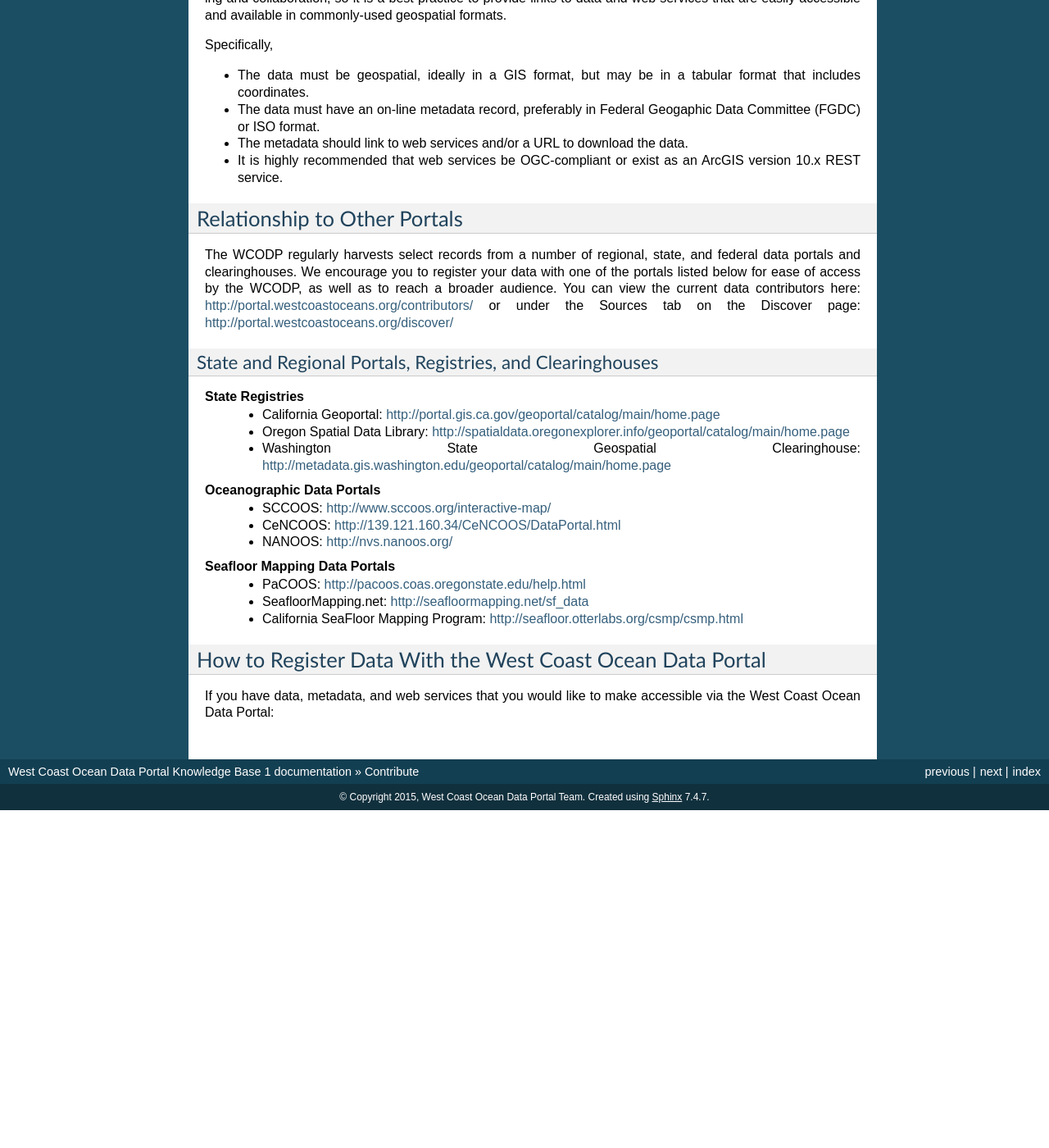
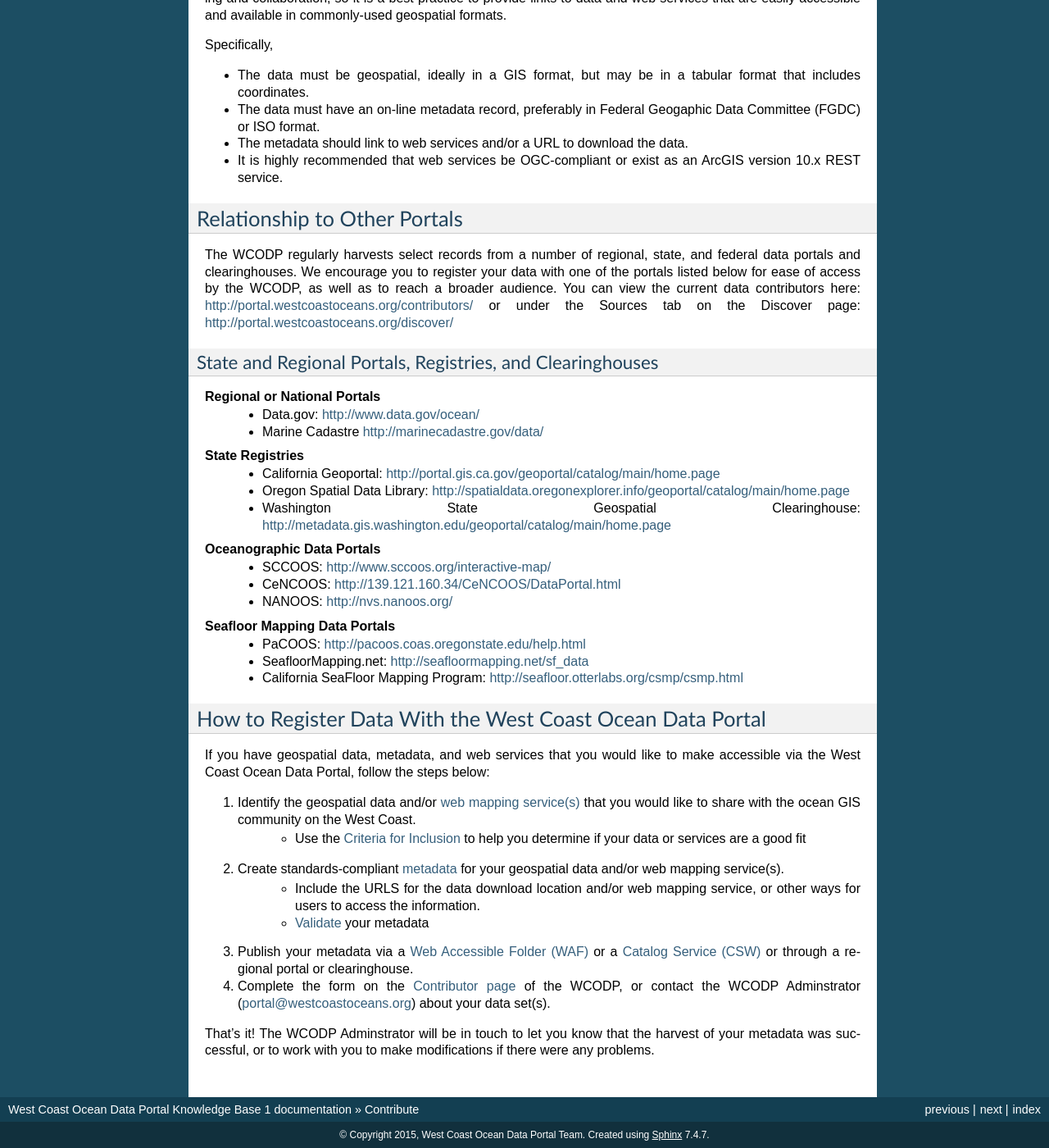
Before and after one commit to WCGA/knowledge-base, a Sphinx documentation site: the page built from docs/contribute/contribute.rst, in a window 1280 px wide and 1400 px high, scrolled down 739 px. Shown: the whole window at 82% size. Built offline with Sphinx 7.4.7, drawn with Linux system fonts in a browser that asks for light colours; before the commit the page ends 1727 px from its top, so only the background shows below that; some of the changed text lies outside the part shown.

Commit message:
Add content to catalogs and contribute sections

```diff
--- a/docs/catalogs/catalogs.rst
+++ b/docs/catalogs/catalogs.rst
@@ -77,7 +77,7 @@
 	* `Inside Idaho <http://www.insideidaho.org/>`_
 	* `OpenDataPhilly <https://www.opendataphilly.org/>`_
 
-The main focus of `PyCSW`_ is providing a very lightweight Python CSW server solution.  Another goal is to allow you to quickly publish your metadata repository and make your resources doscoverable.  A number of data catalog projects, including CKAN, have begun using PyCSW to provide their CSW harvesting and serving capabilities.
+The main focus of `PyCSW`_ is providing a very lightweight Python CSW server solution.  Another goal is to allow you to quickly publish your metadata repository and make your resources doscoverable.  A number of data catalog projects, including `CKAN`_, have begun using PyCSW to provide their CSW harvesting and serving capabilities.
 
 
 GeoNetwork
--- a/docs/contribute/contribute.rst
+++ b/docs/contribute/contribute.rst
@@ -5,7 +5,7 @@
 Why Register Your Data?
 =======================
 
-Registering your metadata with the West Coast Ocean Data Portal (WCODP) is an excellent way to promote your data or web services to the ocean and coastal data community on the West Coast.
+Registering your metadata with the `West Coast Ocean Data Portal`_ (WCODP) is an excellent way to promote your data or web services to the ocean and coastal data community on the West Coast.
 
 Some benefits of data registration in the WCODP include:
 
@@ -46,6 +46,10 @@
 State and Regional Portals, Registries, and Clearinghouses
 ----------------------------------------------------------
 
+**Regional or National Portals**
+ * Data.gov: 									http://www.data.gov/ocean/
+ * Marine Cadastre								http://marinecadastre.gov/data/
+
 **State Registries**
  * California Geoportal: 						http://portal.gis.ca.gov/geoportal/catalog/main/home.page
  * Oregon Spatial Data Library:                 http://spatialdata.oregonexplorer.info/geoportal/catalog/main/home.page
@@ -62,7 +66,24 @@
  * California SeaFloor Mapping Program:         http://seafloor.otterlabs.org/csmp/csmp.html
 
 
-
 How to Register Data With the West Coast Ocean Data Portal
 ==========================================================
-If you have data, metadata, and web services that you would like to make accessible via the West Coast Ocean Data Portal:
+If you have geospatial data, metadata, and web services that you would like to make accessible via the West Coast Ocean Data Portal, follow the steps below:
+
+1. Identify the geospatial data and/or `web mapping service(s)`_ that you would like to share with the ocean GIS community on the West Coast.
+	* Use the `Criteria for Inclusion`_ to help you determine if your data or services are a good fit
+2. Create standards-compliant `metadata`_ for your geospatial data and/or web mapping service(s).
+	* Include the URLS for the data download location and/or web mapping service, or other ways for users to access the information.
+	* `Validate`_ your metadata
+3. Publish your metadata via a `Web Accessible Folder (WAF)`_ or a `Catalog Service (CSW)`_ or through a regional portal or clearinghouse.
+4. Complete the form on the `Contributor page`_ of the WCODP, or contact the WCODP Adminstrator (portal@westcoastoceans.org) about your data set(s).
+
+That's it!  The WCODP Adminstrator will be in touch to let you know that the harvest of your metadata was successful, or to work with you to make modifications if there were any problems.
+
+.. _West Coast Ocean Data Portal:  http://portal.westcoastoceans.org/
+.. _web mapping service(s): /webservices/webservices.html
+.. _metadata: /metadata/metadata.html
+.. _Validate: /metadata/metadata.html#validating-your-metadata
+.. _Web Accessible Folder (WAF): /catalogs/catalogs.html#web-accessible-folder
+.. _Catalog Service (CSW): /catalogs/catalogs.html#catalog-service-for-the-web
+.. _Contributor page: http://portal.westcoastoceans.org/contributors
```
Also changed, not shown: other parts of docs/catalogs/catalogs.rst (+1 -1 lines).
